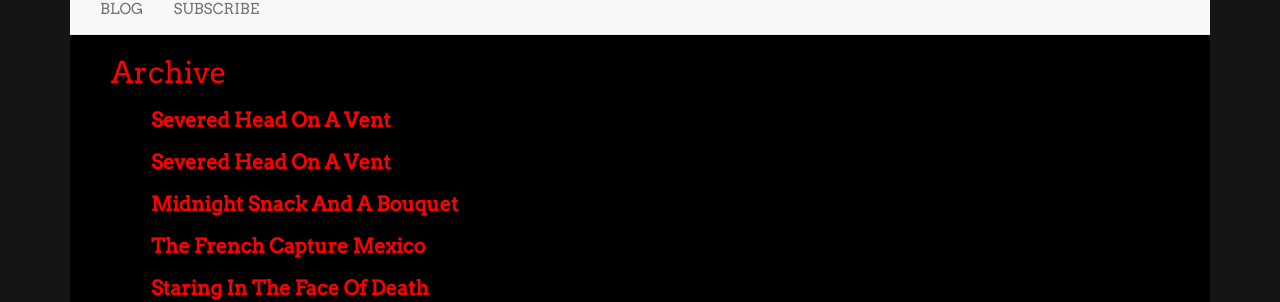
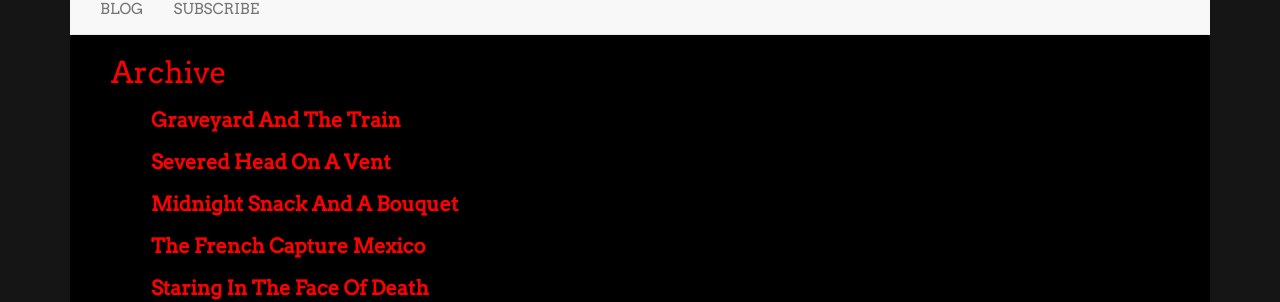
Before and after one commit to LWFlouisa/UploadedFairy, a Jekyll site: the page built from archive.md, in a window 1280 px wide. Shown: the part 350-652 px from the top of the page. Built offline with Jekyll 4.4.1, drawn with Linux system fonts in a browser that asks for light colours; nearby versions of some CDN libraries.

Commit message:
Update 2021-12-11-page34.md

```diff
--- a/_posts/2021-12-11-page34.md
+++ b/_posts/2021-12-11-page34.md
@@ -1,7 +1,7 @@
 ---
 layout: comic
 date:   11 Dec 2021
-title: "Severed Head On A Vent"
+title: "Graveyard And The Train"
 categories: page
 permalink: /034
 ---
```
